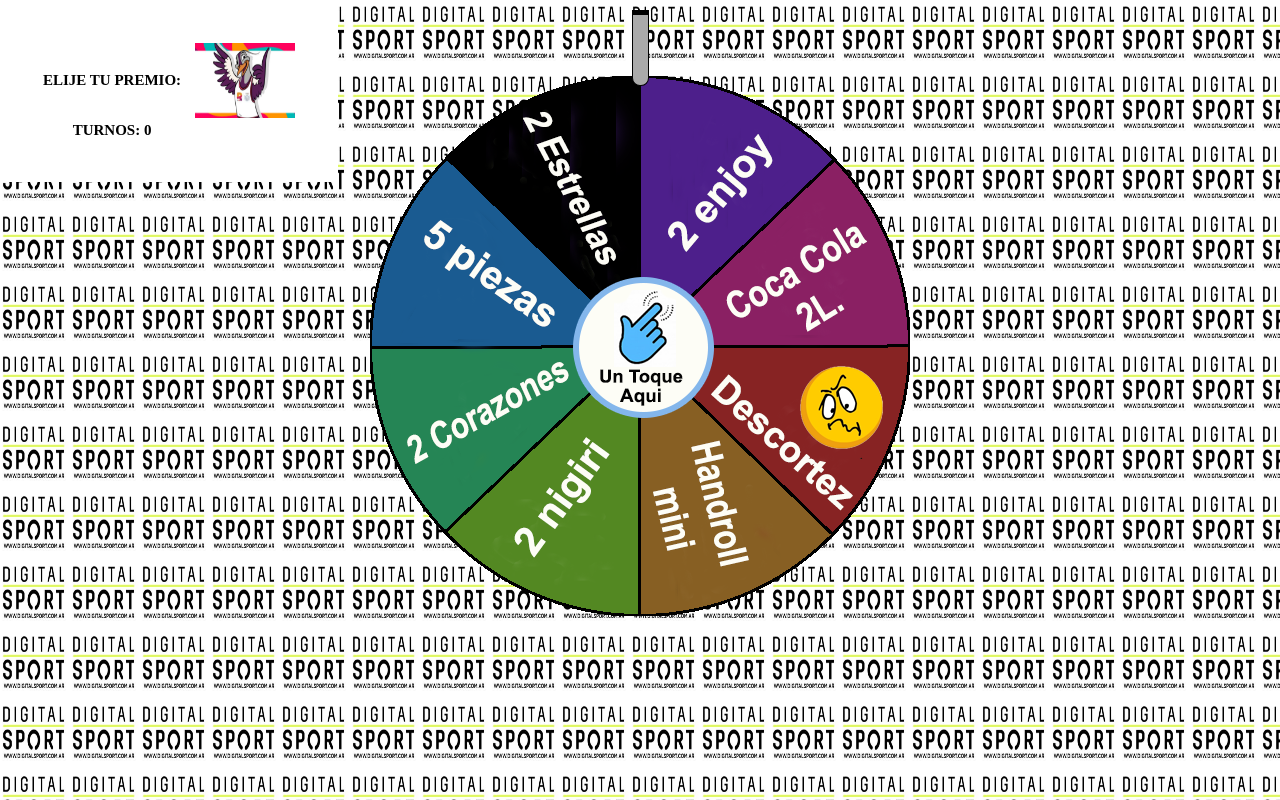
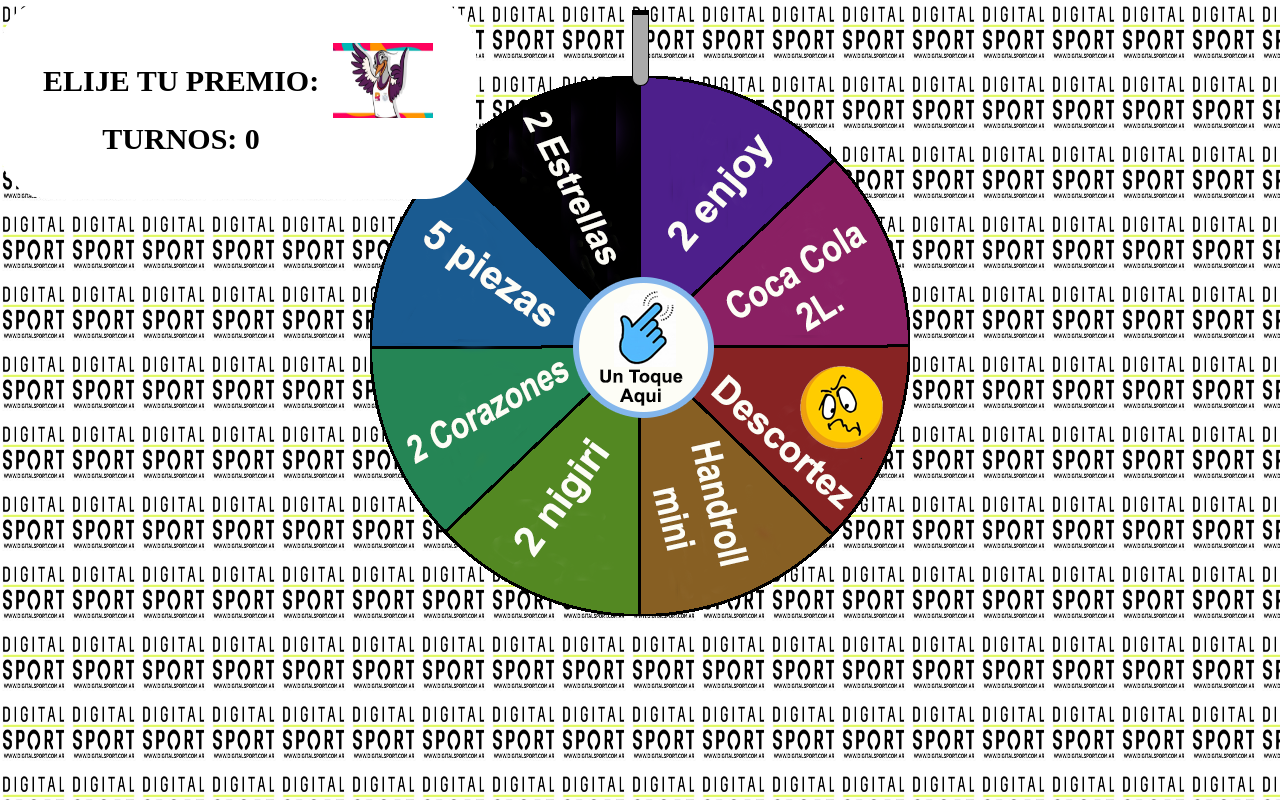
Before and after one commit to dmy1983/ruleta, a plain HTML site: page index.html in a window 1280 px wide. Drawn offline with Linux system fonts and the light colour scheme; some packages are replaced by stand-ins of ours; a script that the page names is missing.

```diff
--- a/css/estilo.css
+++ b/css/estilo.css
@@ -30,11 +30,13 @@
 }
 
 #premio {
+  border-radius: 50px;
   color: black;
   background-color: white;
   position: absolute;
   font-weight: bold;
-  font-size: 15px;
+  font: times;
+  font-size: 30px;
   padding-top: 25px;
   padding: 40px;
 }
```
